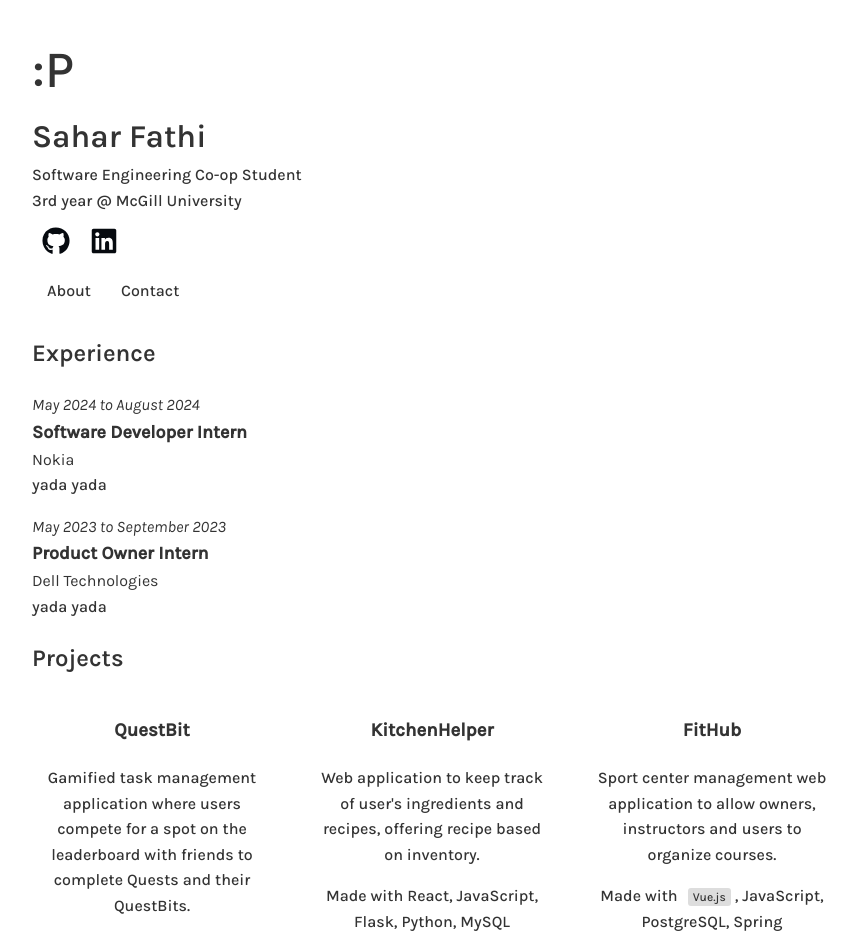
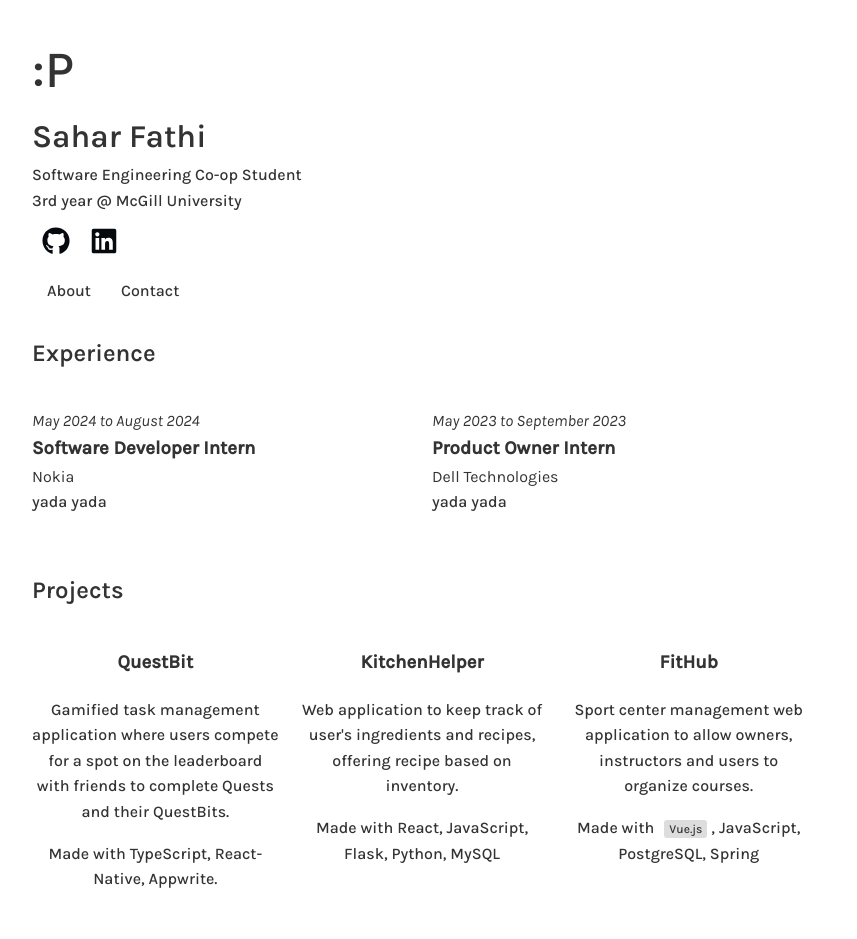
Before and after one commit to fathisahar/portfolio, a React (Create React App) app: page / in a window 1280 px wide. Shown: the top 939 px of the page, without its empty margins (208-1065 px from the left). Built offline with nearby package versions, Linux system fonts and the light colour scheme.

Commit message:
fix some formatting things

```diff
--- a/src/components/Experience.css
+++ b/src/components/Experience.css
@@ -1,5 +1,12 @@
-.experience-item h3 {
-  font-size: 18px;
+.experience {
+  display: flex;
+  flex-wrap: wrap;
+}
+
+.experience-item {
+  flex: 1;
+  min-width: 300px;
+  margin-bottom: 20px;
 }
 
 .tag {
--- a/src/components/Experience.js
+++ b/src/components/Experience.js
@@ -3,8 +3,9 @@ import './Experience.css';
 
 function Experience() {
   return (
+    <div>
+      <h2>Experience</h2>
       <section className="experience">
-      <h2>Experience</h2>
         <div className="experience-item">
         <p className='date'>May 2024 to August 2024</p>
           <h3 className='title'>Software Developer Intern</h3>
@@ -19,6 +20,7 @@ function Experience() {
           <p className='description'>yada yada</p>
         </div>
       </section>
+    </div>
   );
 }
 
--- a/src/components/Projects.css
+++ b/src/components/Projects.css
@@ -1,13 +1,15 @@
 .projects {
     display: flex;
     flex-wrap: wrap;
-    justify-content: space-between;
+
   }
 
   .project-item {
-    width: 30%;
+    flex: 1;
+    min-width: 200px;
     margin-bottom: 20px;
     text-align: center;
+    margin-right: 20px;;
   }
 
   .project-icon {
```
Lines whose indentation alone changed are shown as unchanged.
